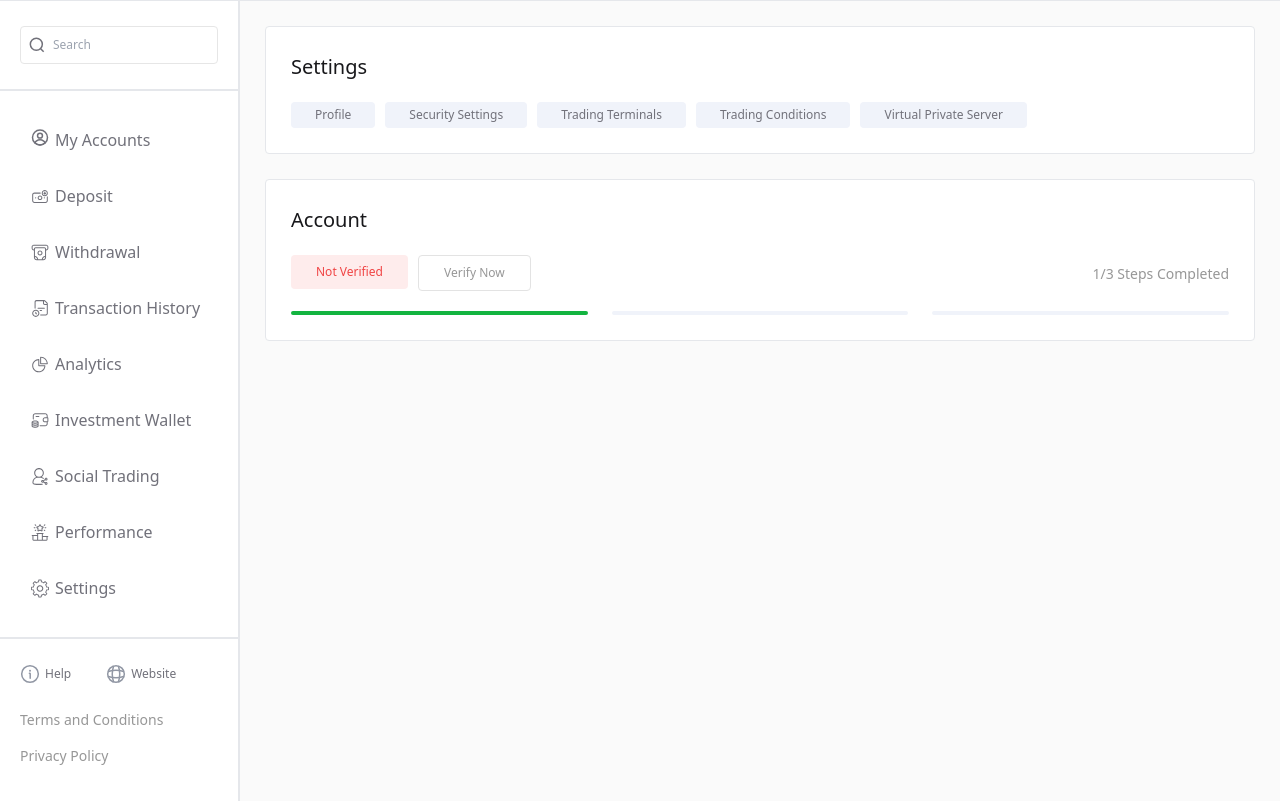
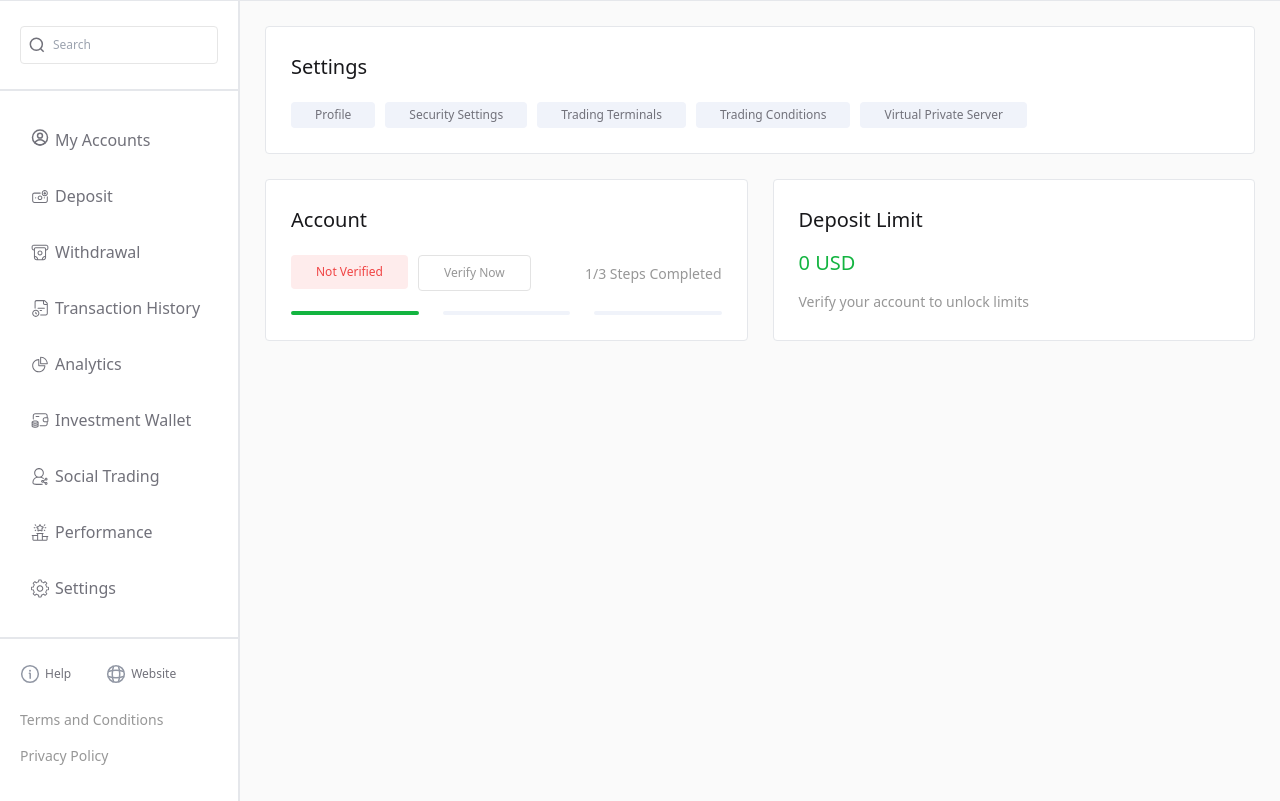
Before and after one commit to Rc0fficial/trade-html, a plain HTML site: page index.html in a window 1280 px wide. Shown: the part 73-874 px from the top of the page. Drawn offline with nearby package versions, Linux system fonts and the light colour scheme; files whose address does not match are found by name.

Commit message:
sec one cards

```diff
--- a/index.html
+++ b/index.html
@@ -258,6 +258,13 @@
                   />
                 </div>
               </div>
+              <div
+                class="bg-white px-[25px] py-[25px] flex flex-col gap-[13px] border-[1px] rounded-[4px] w-full"
+              >
+                <p class="text-[#18181B] text-[20px] font-medium">Deposit Limit</p>
+                <p class="text-[#13B440] text-[20px] font-medium">0 USD</p>
+               <p class="text-[#979797] text-[14px] font-normal">Verify your account to unlock limits</p>
+              </div>
             </div>
           </div>
         </div>
```
